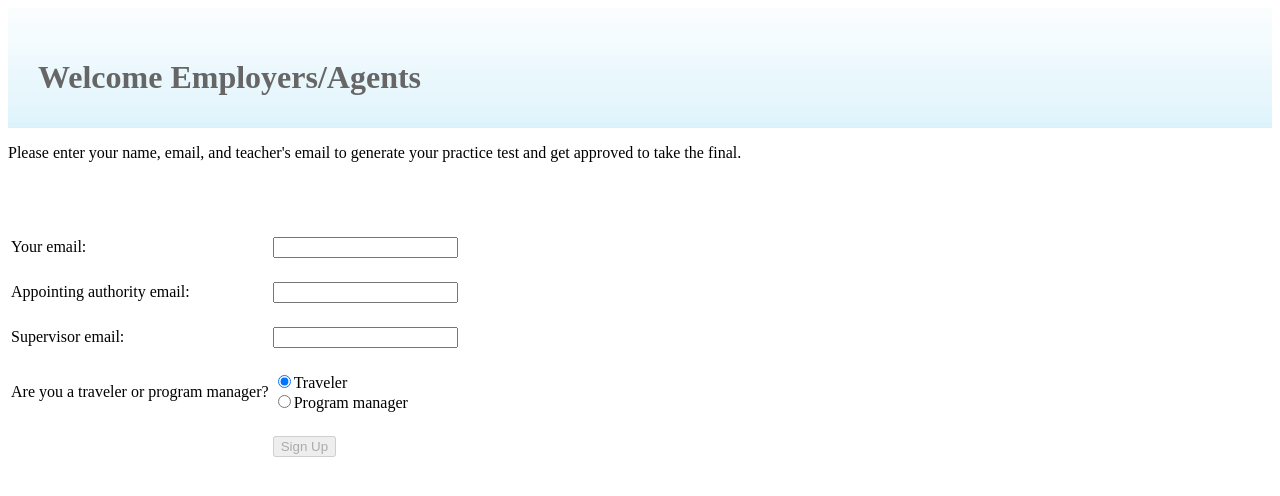
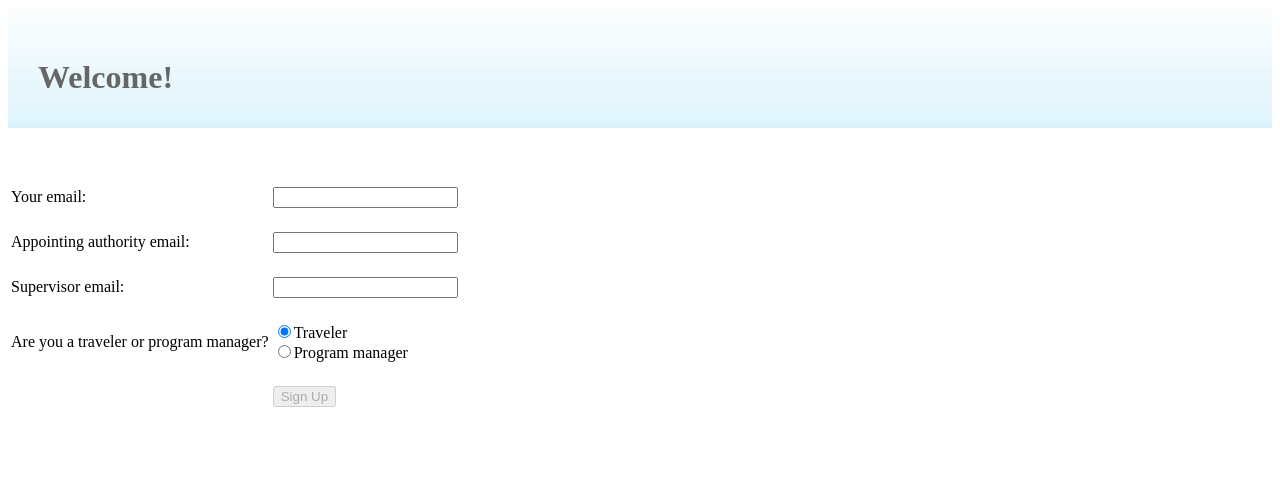
Before and after one commit to rossgk2/dce-capstone, an Angular app in the folder dce-capstone/: page / in a window 1280 px wide. Shown: the top 496 px of the page. Built offline with nearby package versions, Linux system fonts and the light colour scheme; what ngx-spinner would draw is missing.

Commit message:
Minor changes

```diff
--- a/dce-capstone/src/app/app.component.html
+++ b/dce-capstone/src/app/app.component.html
@@ -1,5 +1,5 @@
 <div id="header">
-    <h1>Welcome Employers/Agents</h1>
+    <h1>Welcome!</h1>
 </div>
 
 <app-practice-test-form></app-practice-test-form>
--- a/dce-capstone/src/app/practice-test-form/practice-test-form.component.html
+++ b/dce-capstone/src/app/practice-test-form/practice-test-form.component.html
@@ -1,4 +1,3 @@
-<p>Please enter your name, email, and teacher's email to generate your practice test and get approved to take the final.</p>
 <br />
 <br/>
 <form [formGroup]="insuranceForm" (ngSubmit)="onSubmit()">
```
